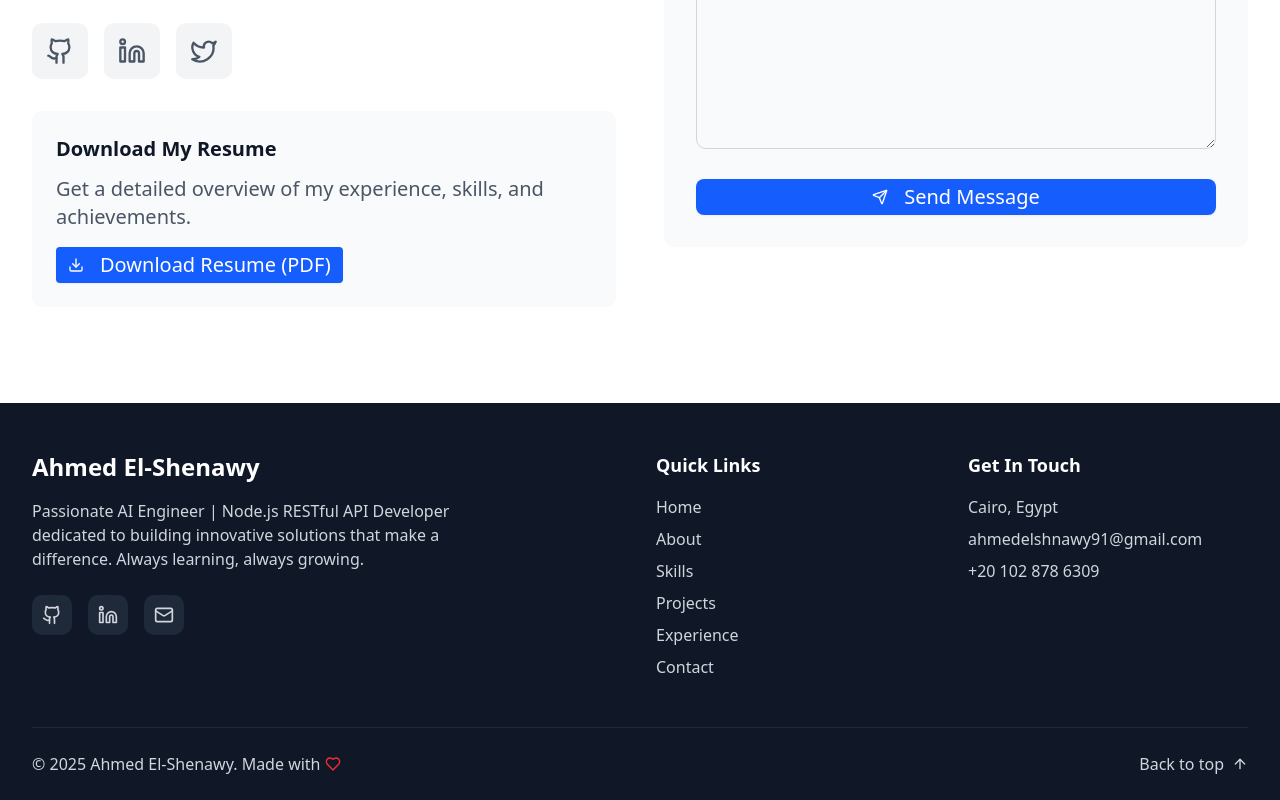
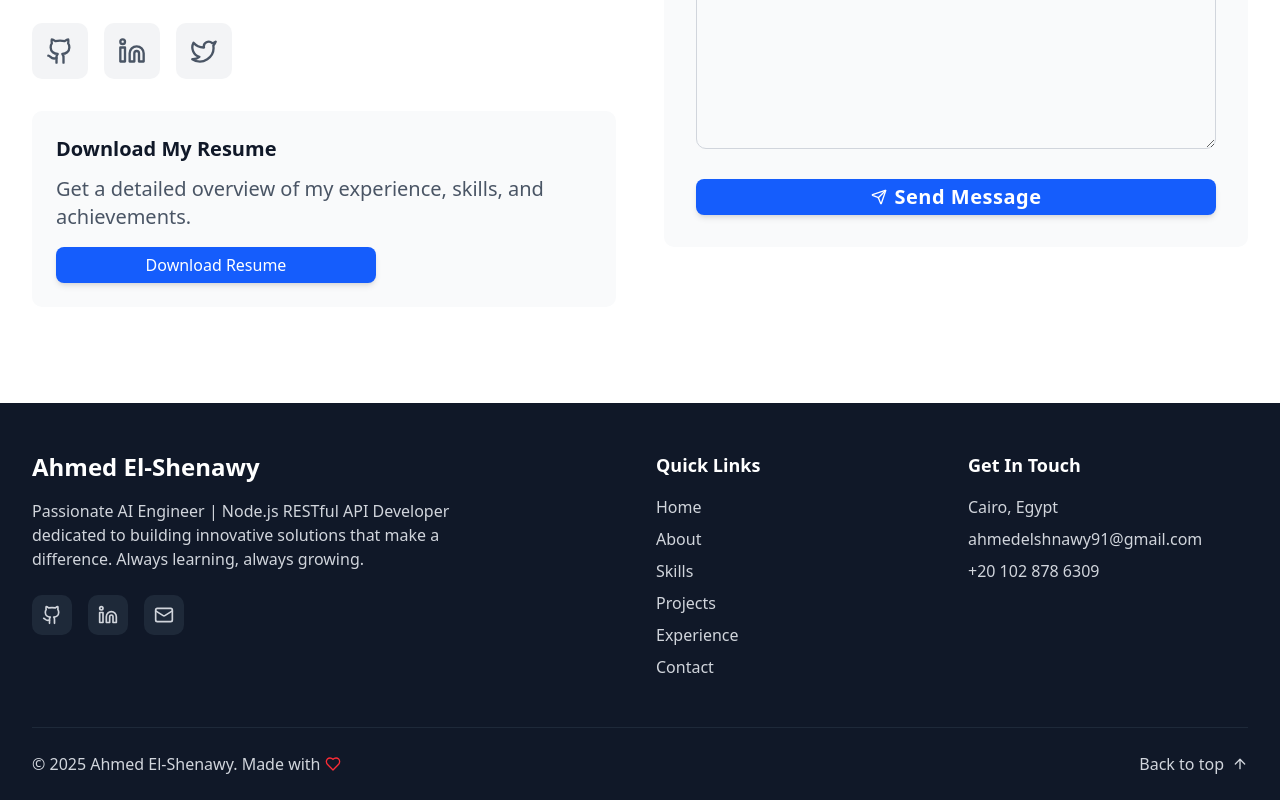
Before and after one commit to hamdywaleed/portfoliome, a React (Vite) app: page / in a window 1280 px wide. Shown: the part 7863-8663 px from the top of the page. Built offline with nearby package versions, Linux system fonts and the light colour scheme.

Commit message:
get notify when resume downloaded

```diff
--- a/src/components/Contact.jsx
+++ b/src/components/Contact.jsx
@@ -1,6 +1,6 @@
 import { Button } from '@/components/ui/button'
 import emailjs from '@emailjs/browser'
-import { Download, Github, Linkedin, Mail, MapPin, Phone, Send, Twitter } from 'lucide-react'
+import { Github, Linkedin, Mail, MapPin, Phone, Send, Twitter } from 'lucide-react'
 import { useState } from 'react'
 
 const Contact = () => {
@@ -146,10 +146,26 @@ const Contact = () => {
               </p>
               <Button
                 onClick={handleResumeDownload}
-                className="inline-flex items-center bg-blue-600 hover:bg-blue-700 text-white text-lg sm:text-xl py-3 px-6 rounded transition-all duration-200"
+                aria-label="Download Resume"
+                className="
+                      w-full max-w-xs
+                      bg-blue-600 hover:bg-blue-700
+                      active:scale-95
+                      transition-transform duration-200 ease-in-out
+                      text-white font-medium
+                      py-2 px-5 text-sm sm:text-base
+                      rounded-md
+                      flex items-center justify-center
+                      shadow-md hover:shadow-lg
+                      focus:outline-none focus:ring-2 focus:ring-blue-400
+                      focus:ring-offset-1
+                    "
               >
-                <Download className="w-5 h-5 mr-2" /> Download Resume (PDF)
+                Download Resume
               </Button>
+
+
+
             </div>
           </div>
 
@@ -231,20 +247,35 @@ const Contact = () => {
                 <Button
                   type="submit"
                   disabled={isSubmitting}
-                  className="w-full bg-blue-600 hover:bg-blue-700 text-white py-4 text-lg sm:text-xl flex items-center justify-center"
+                  aria-busy={isSubmitting}
+                  aria-label={isSubmitting ? "Sending message" : "Send message"}
+                  className="
+                      w-full
+                      bg-blue-600 hover:bg-blue-700 focus:outline-none
+                      focus:ring-2 focus:ring-blue-400 focus:ring-offset-2
+                      text-white font-semibold tracking-wide
+                      py-4
+                      text-lg sm:text-xl
+                      flex items-center justify-center gap-2
+                      rounded-md
+                      shadow-md hover:shadow-lg
+                      transition-all duration-300 ease-in-out
+                      disabled:opacity-50 disabled:cursor-not-allowed
+                    "
                 >
                   {isSubmitting ? (
                     <>
-                      <div className="animate-spin rounded-full h-5 w-5 border-b-2 border-white mr-2"></div>
+                      <div className="animate-spin rounded-full h-5 w-5 border-2 border-white border-t-transparent" />
                       Sending...
                     </>
                   ) : (
                     <>
-                      <Send className="w-5 h-5 mr-2" />
+                      <Send className="w-5 h-5" />
                       Send Message
                     </>
                   )}
                 </Button>
+
               </form>
             </div>
           </div>
```
